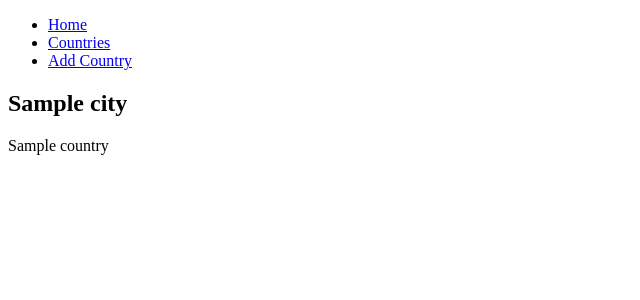
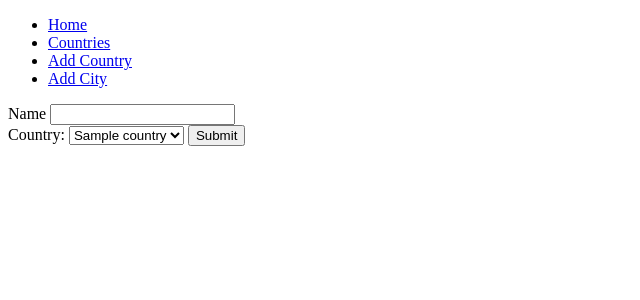
Before and after one commit to Sauzlo/travel_bucketlist_project, a Flask app: page /cities/new in a window 1280 px wide. Shown: the top 300 px of the page, without its empty margins (0-640 px from the left). Run offline with Flask 3, Linux system fonts and the light colour scheme; a database or web service that is not in the repository returns one stand-in record (values such as "Sample title"); some libraries are stand-ins or nearby versions.

Commit message:
can add cities to countries

```diff
--- a/controllers/cities_controller.py
+++ b/controllers/cities_controller.py
@@ -1,5 +1,6 @@
 from flask import Blueprint, request, redirect, render_template
 from models.city import City
+from models.country import Country
 from repositories import city_repository, country_repository
 
 from flask import Blueprint
@@ -11,3 +12,19 @@
     city = city_repository.select(id)
     country = country_repository.select(city.country)
     return render_template('/cities/show.html', city=city, country=country)
+
+
+@cities_blueprint.route('/cities/new')
+def new():
+    countries = country_repository.select_all()
+    return render_template('/cities/new.html', countries=countries)
+
+
+@cities_blueprint.route('/cities', methods=['POST'])
+def create():
+    name = request.form["name"]
+    country_id = request.form["country_id"]
+    country = country_repository.select(country_id)
+    city = City(name, country)
+    city_repository.save(city)
+    return redirect(f'/countries/{country_id}')
--- a/db/travel_bucket_list.sql
+++ b/db/travel_bucket_list.sql
@@ -4,13 +4,14 @@
 CREATE TABLE countries (
     id SERIAL PRIMARY KEY,
     name VARCHAR(255),
-    rating INT CHECK (rating > 0 AND < 6),
+    rating INT,
     visited BOOLEAN
 );
 
 CREATE TABLE cities (
     id SERIAL PRIMARY KEY,
     name VARCHAR(255),
+    rating INT,
     visited BOOLEAN,
     country_id INT REFERENCES countries(id) ON DELETE CASCADE
 );
--- a/models/city.py
+++ b/models/city.py
@@ -1,7 +1,8 @@
 class City:
-    def __init__(self, name, country, visited = False, id = None):
+    def __init__(self, name, country, rating = None, visited = False, id = None):
         self.name = name
         self.country= country
+        self.rating = rating
         self.visited = visited
         self.id = id
 
--- a/repositories/city_repository.py
+++ b/repositories/city_repository.py
@@ -3,8 +3,8 @@
 
 
 def save(city):
-    sql = "INSERT INTO cities (name, visited, country_id) VALUES (%s, %s, %s) RETURNING *"
-    values = [city.name, city.visited, city.country.id]
+    sql = "INSERT INTO cities (name, rating, visited, country_id) VALUES (%s, %s, %s, %s) RETURNING *"
+    values = [city.name, city.rating, city.visited, city.country.id]
     results = run_sql(sql, values)
     id = results[0]['id']
     city.id = id
@@ -18,7 +18,7 @@
     results = run_sql(sql)
 
     for row in results:
-        city = City(row['name'], row['country_id'], row['visited'], row['id'])
+        city = City(row['name'], row['country_id'], row['rating'], row['visited'], row['id'])
         cities.append(city)
 
     return cities
@@ -31,7 +31,7 @@
     results = run_sql(sql, values)
 
     for row in results:
-        city = City(row['name'], row['country_id'], row['visited'], row['id'])
+        city = City(row['name'], row['country_id'], row['rating'], row['visited'], row['id'])
         cities.append(city)
 
     return cities
@@ -45,7 +45,7 @@
 
     if result is not None:
         row = result[0]
-        city = City(row['name'], row['country_id'], row['visited'], row['id'])
+        city = City(row['name'], row['country_id'], row['rating'], row['visited'], row['id'])
 
     return city
 
@@ -62,6 +62,6 @@
 
 
 def update(city):
-    sql = "UPDATE cities SET (name, country_id, visited) = (%s, %s, %s) WHERE id = %s"
-    values = [city.name, city.country.id, city.visited, city.id]
+    sql = "UPDATE cities SET (name, rating, country_id, visited) = (%s, %s, %s, %s) WHERE id = %s"
+    values = [city.name, city.rating, city.country.id, city.visited, city.id]
     run_sql(sql, values)
--- a/templates/base.html
+++ b/templates/base.html
@@ -10,6 +10,7 @@
         <li><a href="/">Home</a></li>
         <li><a href="/countries">Countries</a></li>
         <li><a href="/countries/new">Add Country</a></li>
+        <li><a href="/cities/new">Add City</a></li>
       </ul>
     </nav>
   </header>
--- /dev/null
+++ b/templates/cities/new.html
@@ -0,0 +1,19 @@
+{% extends "base.html" %}
+
+{% block content %}
+<form action="/cities" method="POST">
+    <div>
+        <label for="name">Name</label>
+        <input id="name" name="name" type="text">
+    </div>
+    <label for="country">Country:</label>
+        <select id="country" name="country_id">
+            {% for country in countries %}
+            <option value="{{ country.id }}">
+                {{ country.name }}
+            </option>
+            {% endfor %}
+        </select>
+    <input type="submit">
+</form>
+{% endblock content %}
--- a/templates/cities/show.html
+++ b/templates/cities/show.html
@@ -4,6 +4,14 @@
 <section>
     <h2>{{ city.name }}</h2>
     <p>{{ country.name }}</p>
+    {% if city.visited == True %}
+        <p>City has been visited</p>
+    {% else %}
+        <p>You are yet to visit this city</p>
+    {% endif %}
+    {% if city.rating is not none %}
+        <p>You rated this city {{ city.rating }}/5</p>
+    {% endif %}
 </section>
 
 {% endblock content %}
--- a/templates/countries/index.html
+++ b/templates/countries/index.html
@@ -13,7 +13,6 @@
             <p>{{ country.rating }}</p>
         {% endif %}
         <a href="/countries/{{ country.id }}">Details</a>
-        <a href="/countries/{{ country.id }}/edit">Update</a>
     {% endfor %}
 </section>
 {% endblock content %}
--- a/templates/countries/show.html
+++ b/templates/countries/show.html
@@ -2,7 +2,7 @@
 
 {% block content %}
 <section>
-    <h2>{{ country.name }}</h2>
+    <h2>{{ country.name }} <a href="/countries/{{ country.id }}/edit">Update</a></h2>
     {% if country.visited == True %}
             <p>Country has been visited</p>
         {% else %}
```
